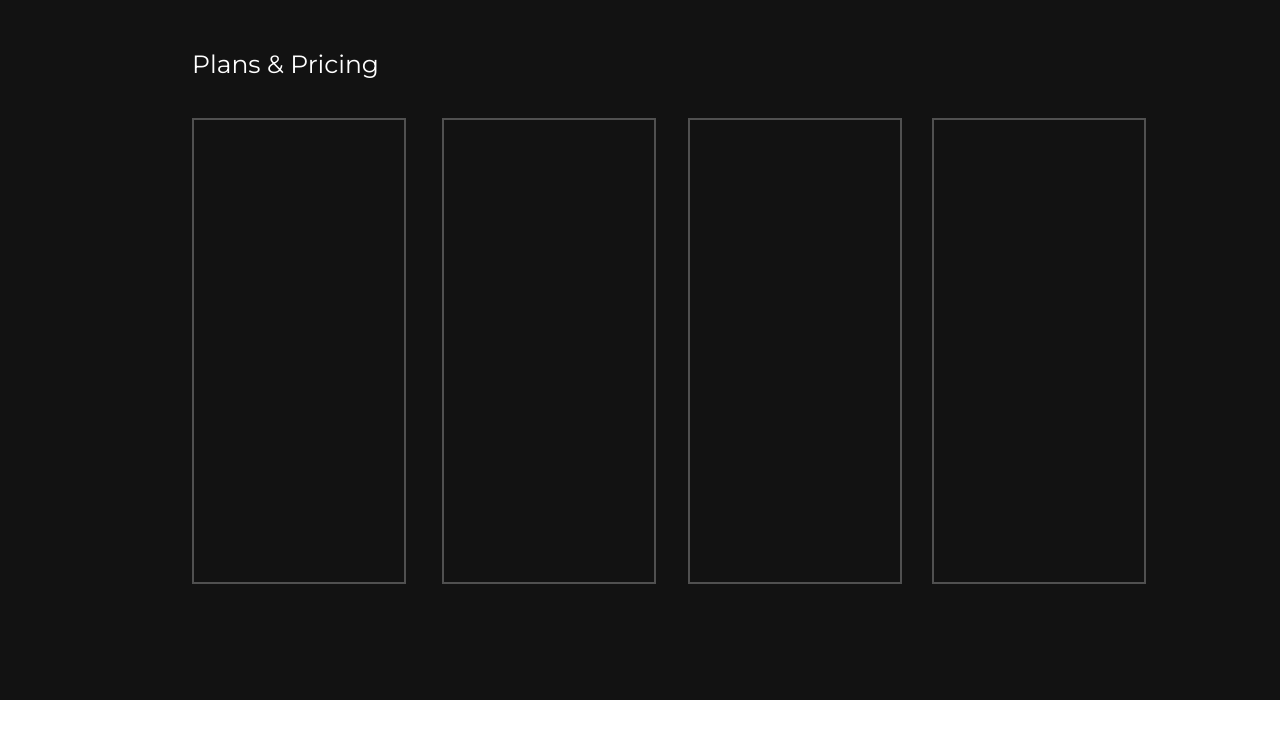
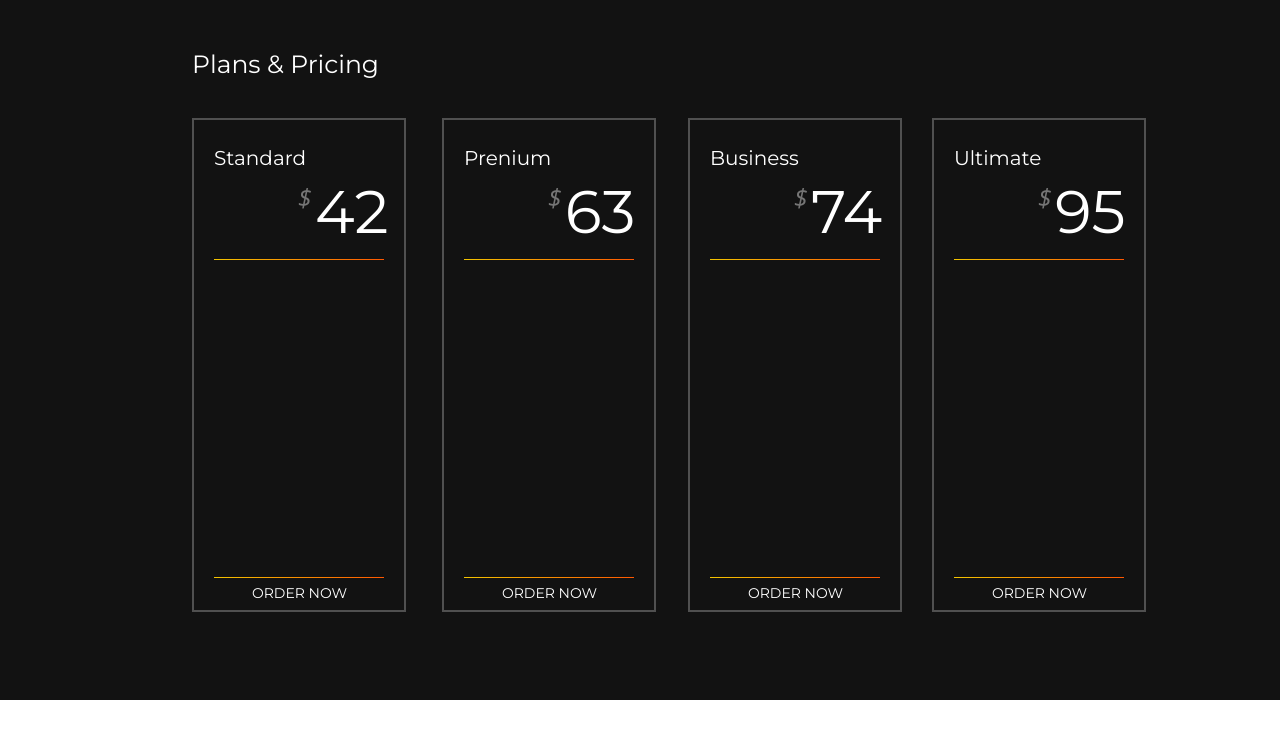
Before and after one commit to oliverbs1/home_template, a website: page template/html/bloc6.html in a window 1280 px wide. Drawn offline with Linux system fonts and the light colour scheme.

Commit message:
bloc6 in coding court

```diff
--- a/template/css/bloc6.css
+++ b/template/css/bloc6.css
@@ -6,6 +6,14 @@
     width: 70%;
     margin: 0 auto;
     position: relative;
+}
+
+.degrader {
+    background-image: linear-gradient(to right, #f3c400, #ff5801);
+}
+
+.white {
+    color: white;
 }
 
 #bloc6 {
@@ -24,7 +32,7 @@
 
 .standard {
     width: 210px;
-    height: 462px;
+    height: 490px;
     position: absolute;
     top: 118px;
     border: 2px solid #505050;
@@ -32,7 +40,7 @@
 
 .Prenium {
     width: 210px;
-    height: 462px;
+    height: 490px;
     position: absolute;
     top: 118px;
     left: 250px;
@@ -41,7 +49,7 @@
 
 .buss {
     width: 210px;
-    height: 462px;
+    height: 490px;
     position: absolute;
     top: 118px;
     left: 496px;
@@ -50,9 +58,55 @@
 
 .ultimate {
     width: 210px;
-    height: 462px;
+    height: 490px;
     position: absolute;
     top: 118px;
     left: 740px;
     border: 2px solid #505050;
 }
+
+.base {
+    font-family: 'Montserrat', sans-serif;
+    font-size: 20px;
+    position: absolute;
+    top: 28px;
+    left: 20px;
+}
+
+.price {
+    font-family: 'Montserrat', sans-serif;
+    font-size: 60px;
+    position: absolute;
+    top: 62px;
+    left: 121px;
+}
+
+.border3 {
+    width: 170px;
+    height: 1px;
+    margin: 139px 0px 0 20px;
+}
+
+.border4 {
+    width: 170px;
+    height: 1px;
+    margin: 317px 0px 0 20px;
+}
+
+.order {
+    font-family: 'Montserrat', sans-serif;
+    font-size: 14px;
+    position: absolute;
+    top: 466px;
+    left: 58px;
+}
+
+.dolls {
+    font-family: 'Noto sans', sans-serif;
+    font-size: 25px;
+    position: absolute;
+    font-style: italic;
+    top: 65px;
+    left: 104px;
+    color: #757575;
+}
--- a/template/html/bloc6.html
+++ b/template/html/bloc6.html
@@ -19,19 +19,39 @@
         <div class="bloc6 wrapper">
             <h2 class="h2">Plans &amp; Pricing</h2>
             <div class="standard">
-
+                <h3 class="white base">Standard</h3>
+                <span class="dolls">$</span>
+                <span class="white price">42</span>
+                <div class="border3 degrader"></div>
+                <div class="border4 degrader"></div>
+                <p class="white order">ORDER NOW</p>
             </div>
 
             <div class="Prenium">
-
+                <h3 class="white base">Prenium</h3>
+                <span class="dolls">$</span>
+                <span class="white price">63</span>
+                <div class="border3 degrader"></div>
+                <div class="border4 degrader"></div>
+                <p class="white order">ORDER NOW</p>
             </div>
 
             <div class="buss">
-
+                <h3 class="white base">Business</h3>
+                <span class="dolls">$</span>
+                <span class="white price">74</span>
+                <div class="border3 degrader"></div>
+                <div class="border4 degrader"></div>
+                <p class="white order">ORDER NOW</p>
             </div>
 
             <div class="ultimate">
-
+                <h3 class="white base">Ultimate</h3>
+                <span class="dolls">$</span>
+                <span class="white price">95</span>
+                <div class="border3 degrader"></div>
+                <div class="border4 degrader"></div>
+                <p class="white order">ORDER NOW</p>
             </div>
         </div>
 
```
